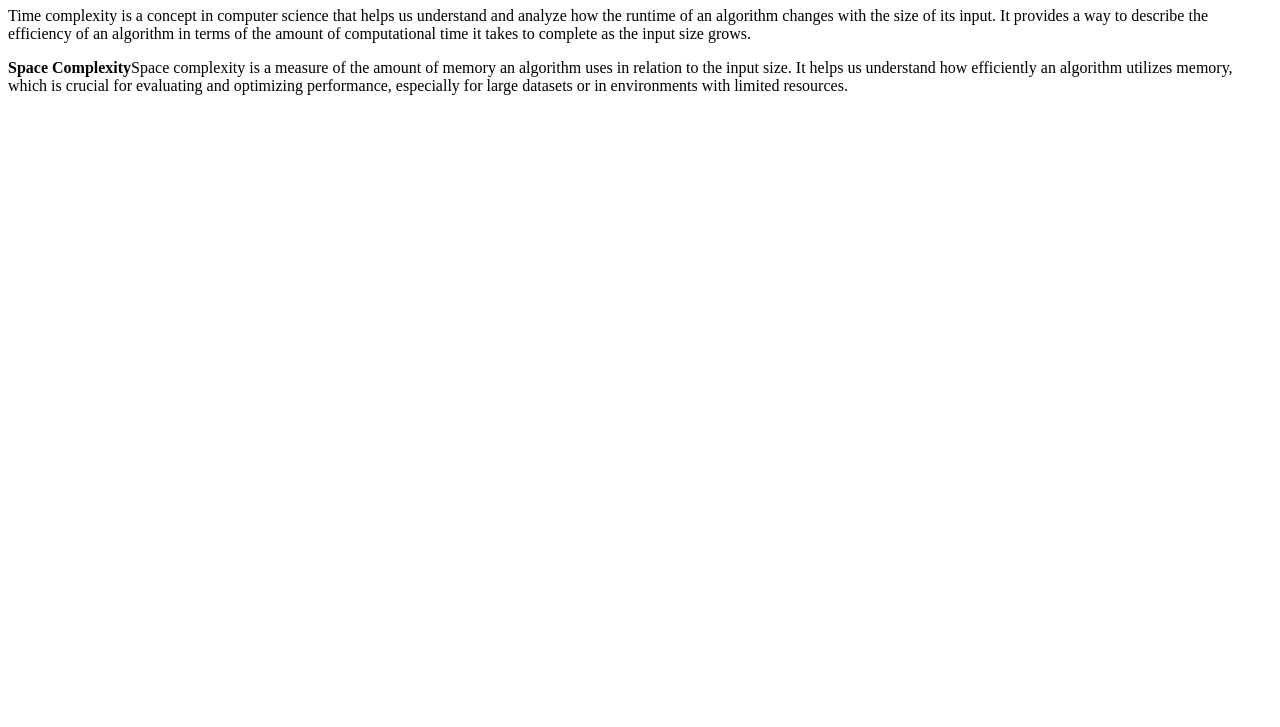
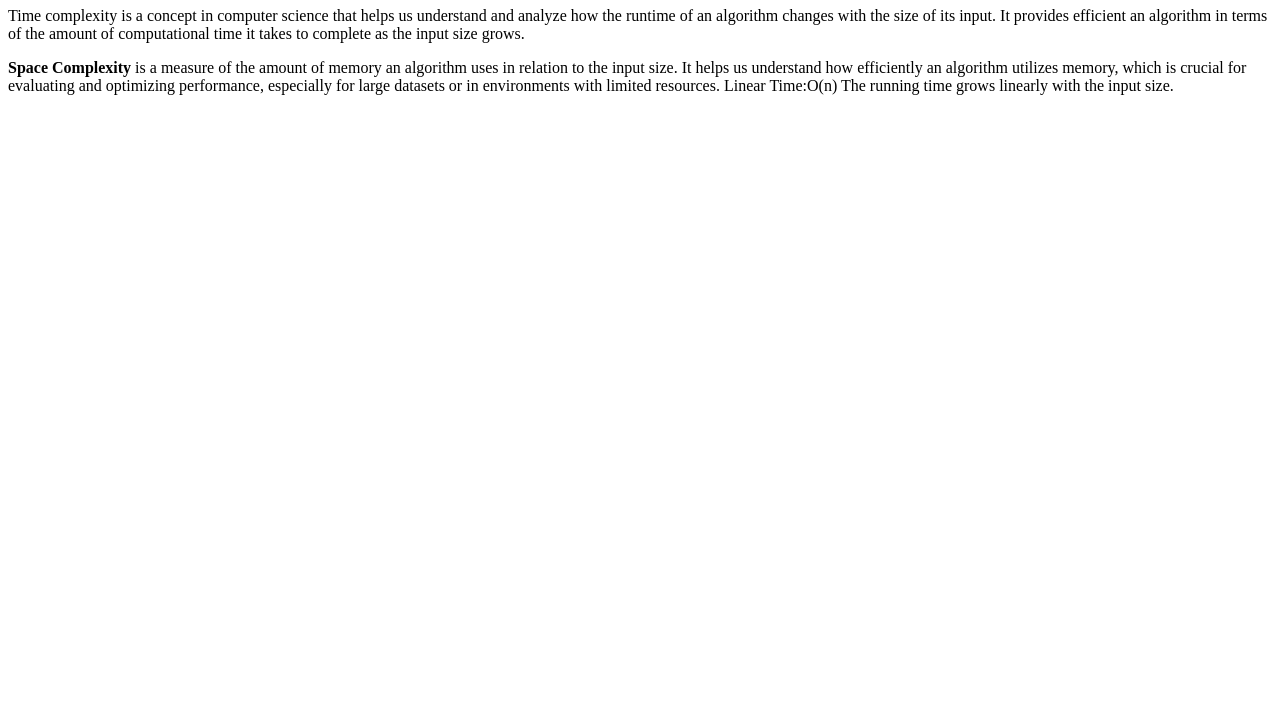
Before and after one commit to acciojob/time-and-space-complexity-dnyaneshwarwagh0072, a website: page main.html in a window 1280 px wide. Shown: the part 73-800 px from the top of the page. Drawn offline with Linux system fonts and the light colour scheme.

Commit message:
created a submission

```diff
--- a/main.html
+++ b/main.html
@@ -8,8 +8,9 @@
 
 <body>
 	<h1>Time, Space, Complexity</h1>
-	<p>Time complexity is a concept in computer science that helps us understand and analyze how the runtime of an algorithm changes with the size of its input. It provides a way to describe the efficiency of an algorithm in terms of the amount of computational time it takes to complete as the input size grows.</p>
-	<p><b>Space Complexity</b>Space complexity is a measure of the amount of memory an algorithm uses in relation to the input size. It helps us understand how efficiently an algorithm utilizes memory, which is crucial for evaluating and optimizing performance, especially for large datasets or in environments with limited resources.</p>
+	<p>Time complexity is a concept in computer science that helps us understand and analyze how the runtime of an algorithm changes with the size of its input. It provides efficient an algorithm in terms of the amount of computational time it takes to complete as the input size grows.</p>
+	<p><b>Space Complexity</b> is a measure of the amount of memory an algorithm uses in relation to the input size. It helps us understand how efficiently an algorithm utilizes memory, which is crucial for evaluating and optimizing performance, especially for large datasets or in environments with limited resources.
+	Linear Time:O(n) The running time grows linearly with the input size. </p>
     <script type="text/javascript" src="./script.js">
 </script>
 
```
